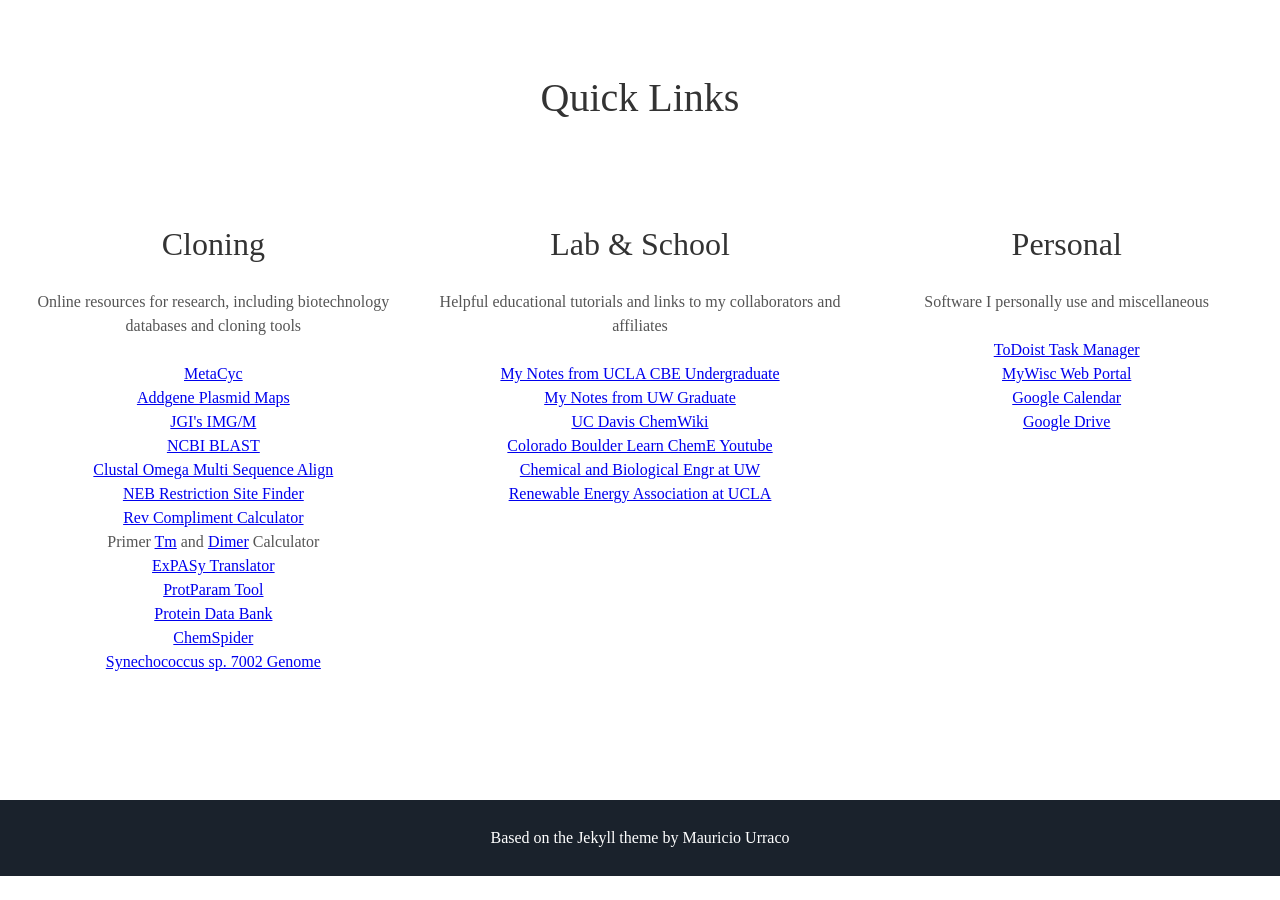
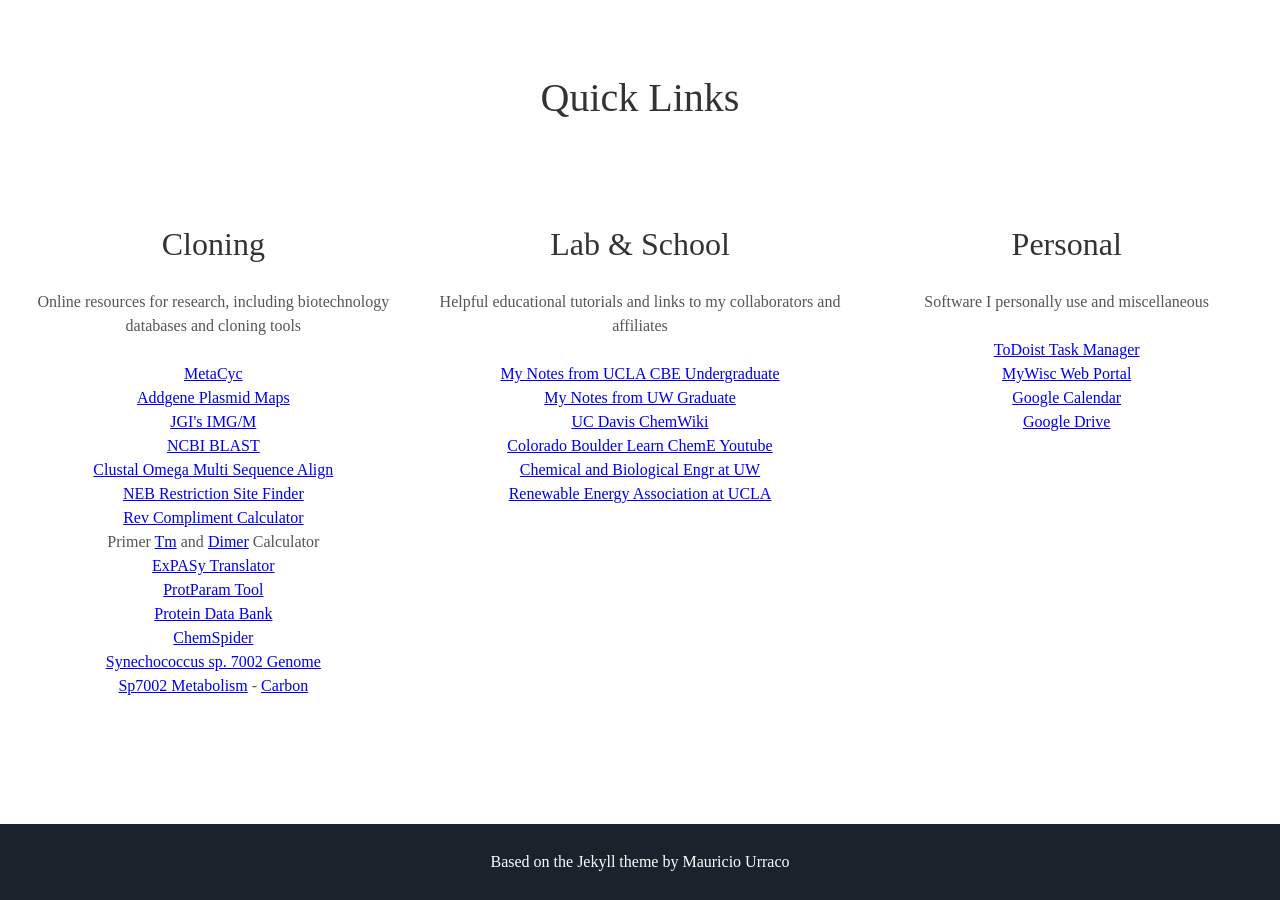
Before and after one commit to joshpabraham/joshpabraham.github.io, a Jekyll site: the page built from hub/index.html, in a window 1280 px wide and 900 px high, scrolled down 907 px. Built offline with Jekyll 4.4.1, drawn with Linux system fonts in a browser that asks for light colours; some web fonts are replaced; before the commit the page ends 1783 px from its top, so only the background shows below that.

Commit message:
Update quicklinks.html

```diff
--- a/_includes/quicklinks.html
+++ b/_includes/quicklinks.html
@@ -49,6 +49,9 @@
 		ChemSpider</a>
 	<br><a href="https://www.genome.jp/kegg-bin/show_organism?org=T00664" title="from KEGG genome database" target="_blank">
 		Synechococcus sp. 7002 Genome</a>
+	<br><a href="https://www.genome.jp/kegg-bin/show_organism?menu_type=pathway_maps&org=syp" target"_blank">
+		Sp7002 Metabolism</a> -
+		<a href="https://www.genome.jp/kegg-bin/show_pathway?syp01200" target="_blank">Carbon</a>
    </p>
   </div>
 
```
